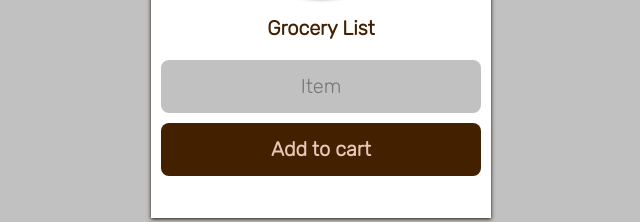
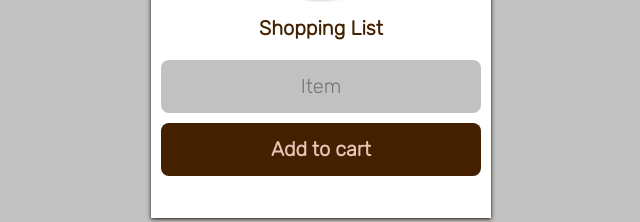
Before and after one commit to codingfaith/Fay-fay, a website built with Vite: page index.html in a window 1280 px wide. Shown: the part 243-465 px from the top of the page, 319-959 px from the left. Built offline with nearby package versions, Linux system fonts and the light colour scheme; no server answers.

Commit message:
Change title to "Shopping List"

```diff
--- a/index.html
+++ b/index.html
@@ -15,7 +15,7 @@
     <body>
         <div class="container">
             <img src="assets/favicon.png" alt="logo">
-            <p>Grocery List</p>
+            <p>Shopping List</p>
             <input type="text" id="input-field" placeholder="Item">
             <button id="add-button">Add to cart</button>
             <ul id="shopping-list">
```
